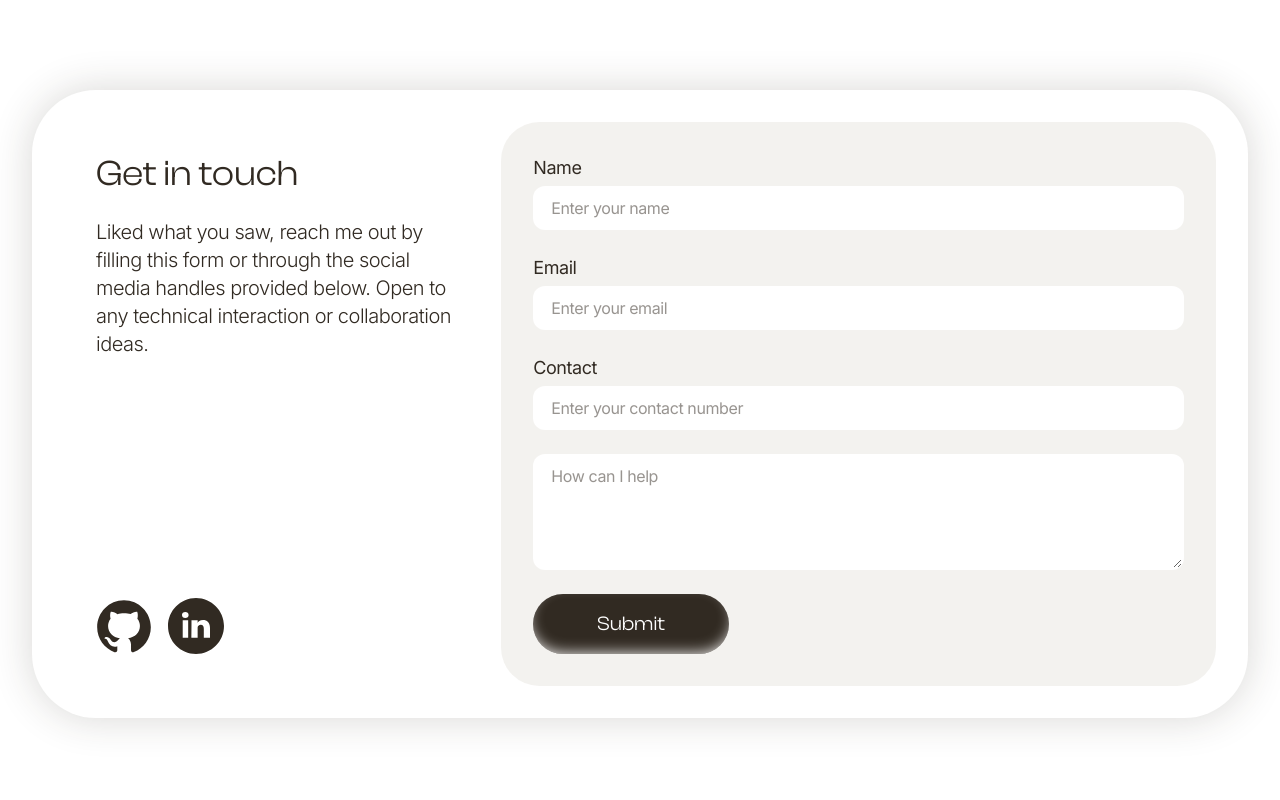
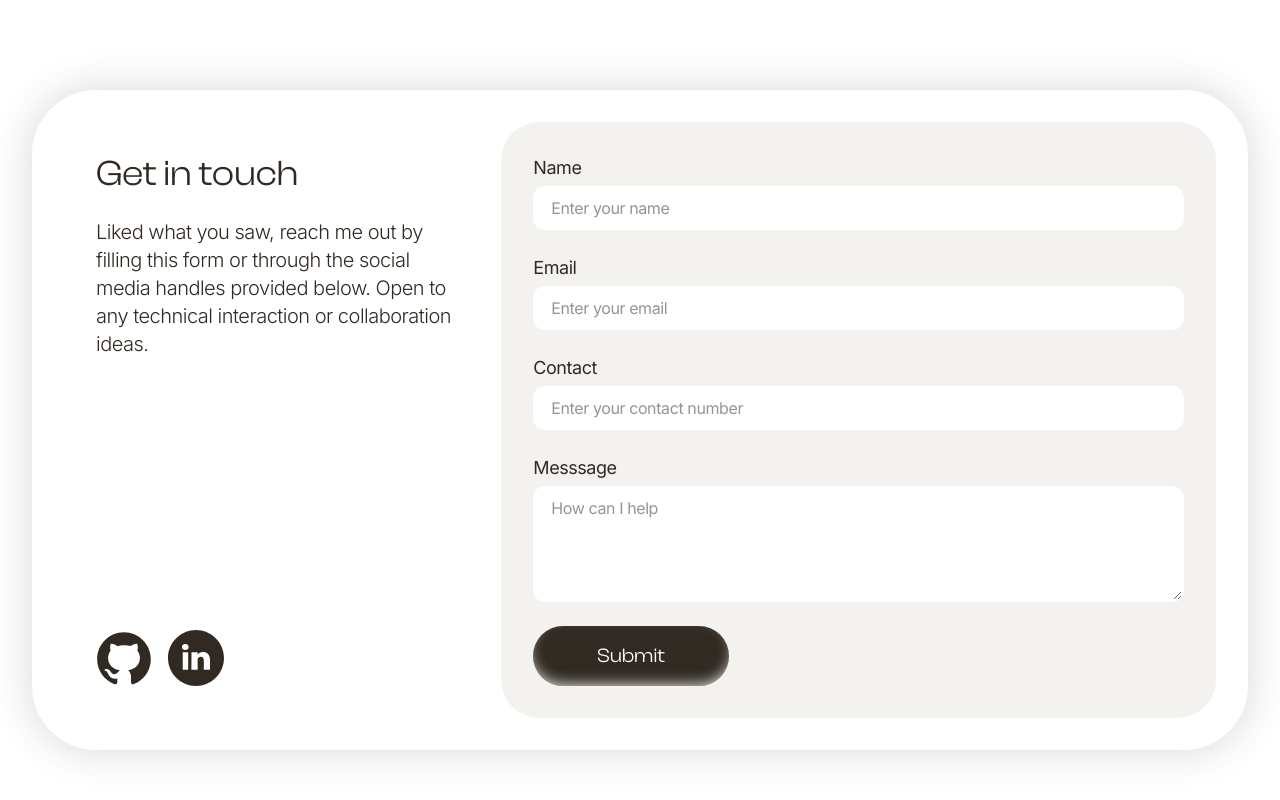
Before and after one commit to Vatsal-Bharkhada-Simform/Portfolio, a React (Vite) app: page / in a window 1280 px wide. Shown: the part 3046-3846 px from the top of the page. Built offline with nearby package versions, Linux system fonts and the light colour scheme.

Commit message:
Refactor: Add proper labels to form inputs

```diff
--- a/src/UI/Input.tsx
+++ b/src/UI/Input.tsx
@@ -14,6 +14,7 @@ export default function Input({ labelText = "", ...props }: InputProps) {
 				</label>
 				<input
 					type={props.type}
+					id={props.id}
 					className="w-full px-4 py-2 bg-white border-2 border-primary/0 focus:border-primary/55 outline-none rounded-xl font-inter tracking-tight"
 					{...props}
 				/>
--- a/src/UI/Textarea.tsx
+++ b/src/UI/Textarea.tsx
@@ -1,6 +1,25 @@
-export default function Textarea({
-	...props
-}: React.TextareaHTMLAttributes<HTMLTextAreaElement>) {
+interface TextAreaProps extends React.TextareaHTMLAttributes<HTMLTextAreaElement> {
+	labelText?: string;
+}
+export default function Textarea({ labelText, ...props }: TextAreaProps) {
+	if (labelText) {
+		return (
+			<div className="flex flex-col gap-1">
+				<label
+					htmlFor={props.id}
+					className="text-base md:text-lg font-inter tracking-tight text-primary"
+				>
+					{labelText}
+				</label>
+				<textarea
+					className="w-full px-4 py-2 bg-white border-2 border-primary/0 focus:border-primary/55 outline-none rounded-xl font-inter tracking-tight"
+					id={props.id}
+					{...props}
+				/>
+			</div>
+		);
+	}
+
 	return (
 		<textarea
 			className="w-full px-4 py-2 bg-white border-2 border-primary/0 focus:border-primary/55 outline-none rounded-xl font-inter tracking-tight"
--- a/src/layout/Contact.tsx
+++ b/src/layout/Contact.tsx
@@ -118,6 +118,7 @@ export default function Contact() {
 							labelText="Name"
 							type="text"
 							placeholder="Enter your name"
+							id="name"
 							name="name"
 							value={formData.name}
 							onInput={handleChange}
@@ -127,6 +128,7 @@ export default function Contact() {
 							labelText="Email"
 							type="email"
 							placeholder="Enter your email"
+							id="email"
 							name="email"
 							value={formData.email}
 							onInput={handleChange}
@@ -136,6 +138,7 @@ export default function Contact() {
 							labelText="Contact"
 							type="tel"
 							placeholder="Enter your contact number"
+							id="contact"
 							name="contact"
 							minLength={10}
 							maxLength={10}
@@ -144,8 +147,10 @@ export default function Contact() {
 							required
 						/>
 						<Textarea
+							labelText="Messsage"
 							placeholder="How can I help"
 							rows={4}
+							id="message"
 							name="message"
 							maxLength={500}
 							value={formData.message}
```
Also changed, not shown: src/components/HeroHead.tsx (+12 -10 lines).
